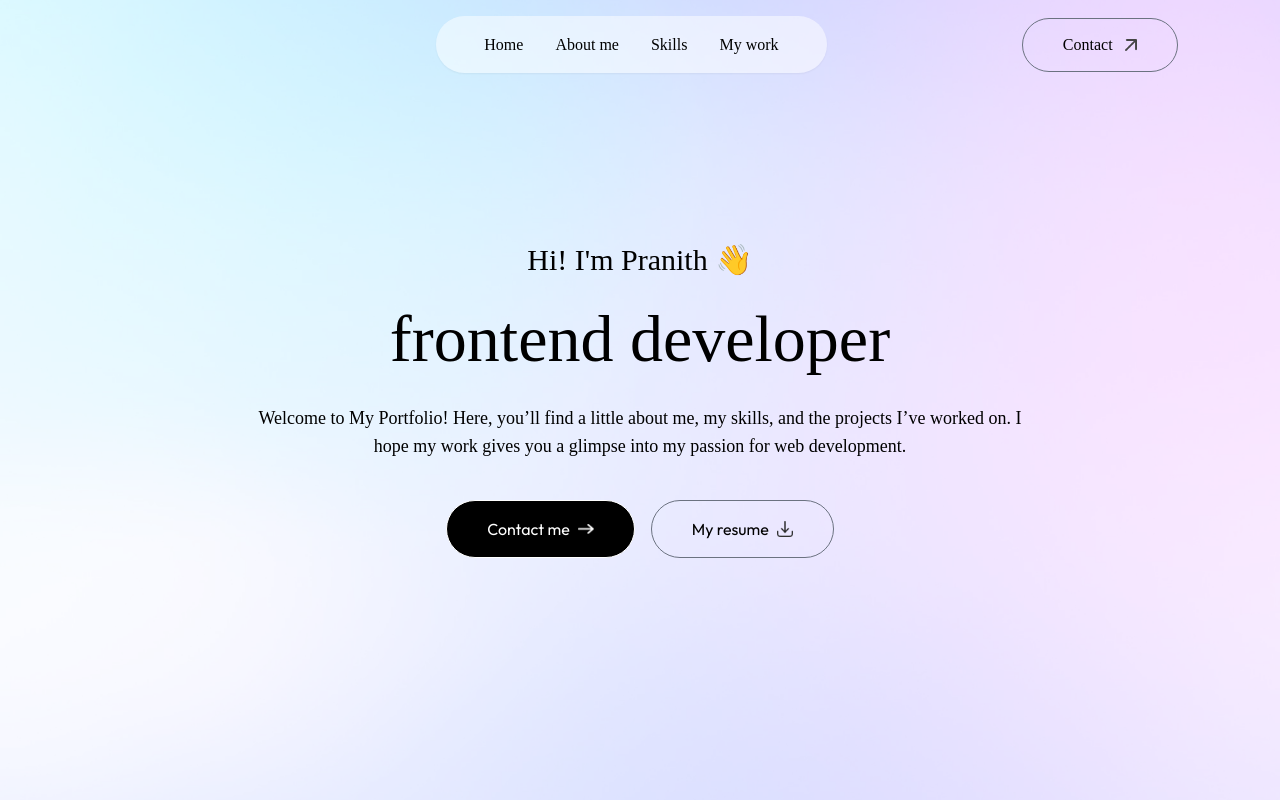
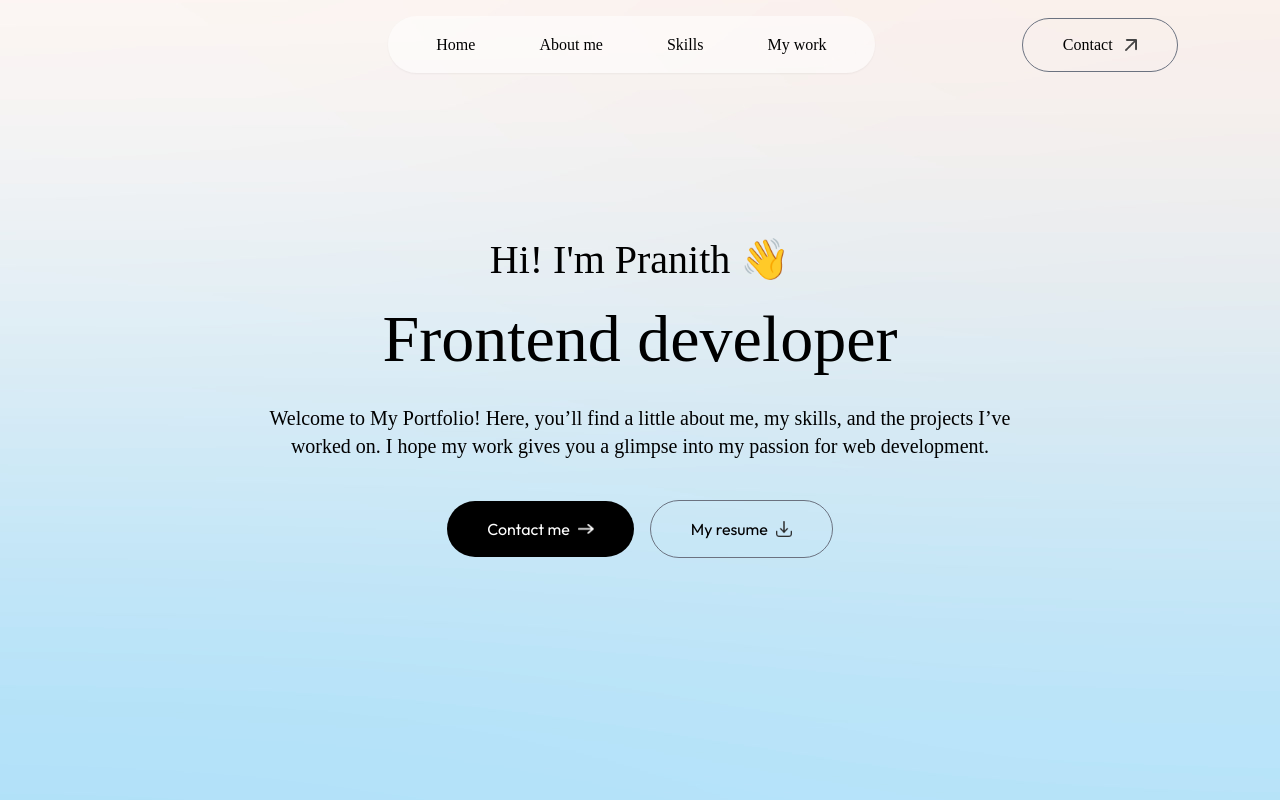
Before and after one commit to pranith-ng/portfolio, a Next.js app: page / in a window 1280 px wide. Shown: the top 800 px of the page. Built offline with nearby package versions, Linux system fonts and the light colour scheme; a web font is replaced by a local one.

Commit message:
bg upgrade

```diff
--- a/app/components/About.jsx
+++ b/app/components/About.jsx
@@ -8,7 +8,7 @@ const About = () => {
         <h4 className='text-center mb-2 text-lg font-Ovo'>Introduction</h4>
         <h2 className='text-center text-5xl font-Ovo' >About me</h2>
 
-            <p className='my-10 max-w-2xl font-Ovo'>
+            <p className='my-10 max-w-2xl font-Ovo text-justify md:text-lg md:leading-relaxed'>
             I’m a self-taught front-end developer with a passion for creating visually appealing and user-friendly websites. My journey began with curiosity and a desire to understand how web pages are built. Through online resources, hands-on projects, and constant experimentation, I’ve developed my skills in HTML, CSS, JavaScript, and frameworks like React, Next.js, and Tailwind CSS. For the back-end, I’ve worked with Firebase and Supabase to create dynamic, data-driven applications. I enjoy solving problems, learning new technologies, and turning creative ideas into functional websites. My goal is to always deliver clear, responsive, and engaging web experiences.
             </p>
             <ul className='grid grid-cols-1 sm:grid-cols-2 gap-6 max-w-2xl'>
--- a/app/components/Contact.jsx
+++ b/app/components/Contact.jsx
@@ -85,7 +85,7 @@ const Contact = () => {
 
 
       <p className='text-center max-w-2xl mx-auto mb-12 font-Ovo'>
-        if you have any questions comments or feedback please use the form below
+        If you have any questions comments or feedback please use the form below
       </p>
 
       <form onSubmit={onSubmit} className='max-w-2xl mx-auto'>
--- a/app/components/Header.jsx
+++ b/app/components/Header.jsx
@@ -6,17 +6,17 @@ export const Header = () => {
     return (
         <div className='w-11/12 max-w-3xl text-center mx-auto h-screen flex flex-col items-center justify-center gap-4'>
 
-            <h3 className='text-2xl md:text-3xl mb-3 font-Ovo animate-slideUpFade'>
+            <h3 className='text-2xl sm:text-3xl md:text-[2.5rem] mb-3 font-Ovo animate-slideUpFade'>
                 Hi! I'm Pranith 👋
             </h3>
-            <h1 className='text-4xl mb-2 sm:text-6xl lg:text-[66px] font-Ovo animate-slideUpFade2'> frontend developer </h1>
+            <h1 className='text-4xl mb-2 sm:text-6xl lg:text-[66px] font-Ovo animate-slideUpFade2'> Frontend developer </h1>
 
-            <p className='text-lg max-w-5xl mx-auto my-2 font-Ovo animate-slideUpFade'>
+            <p className='text-lg max-w-5xl mx-auto my-2 font-Ovo animate-slideUpFade sm:text-xl '>
                 Welcome to My Portfolio! Here, you’ll find a little about me, my skills, and the projects I’ve worked on. I hope my work gives you a glimpse into my passion for web development.
             </p>
             <div className='flex flex-col sm:flex-row items-center gap-4 mt-4 animate-slideUpFade2'>
                 <a href="#contact"
-                    className='px-10 py-3 border rounded-full border-white bg-black text-white flex items-center gap-2 hover:bg-blue-400 transition duration-500'
+                    className='px-10 py-3 rounded-full  bg-black text-white flex items-center gap-2 hover:bg-blue-400 transition duration-500'
                 >Contact me
                     <Image src={assets.right_arrow_white} alt='' className='w-4' />
                 </a>
--- a/app/components/Navbar.jsx
+++ b/app/components/Navbar.jsx
@@ -32,7 +32,7 @@ const Navbar = () => {
                 <Image
                     src={assets.header_bg_color}
                     alt=""
-                    className="w-full h-full object-cover opacity-40"
+                    className="w-full h-full object-cover opacity-100"
                 />
             </div>
 
@@ -41,7 +41,7 @@ const Navbar = () => {
                     damnnn
                     {/* <Image src={assets.logo} alt='' className='w-28 cursor-pointer mr-14' /> */}
                 </a>
-                <ul className={`hidden md:flex items-center gap-6 lg:gap-8 rounded-full px-12 py-3 ${isScroll ? "" : "bg-white shadow-sm bg-opacity-50"} `}>
+                <ul className={`hidden md:flex items-center gap-6 lg:gap-16 rounded-full px-12 py-3 ${isScroll ? "" : "bg-white shadow-sm bg-opacity-50"} `}>
                     <li><a className='font-Ovo' href="#top">Home</a></li>
                     <li><a className='font-Ovo' href="#about">About me</a></li>
                     <li><a className='font-Ovo' href="#skills">Skills</a></li>
--- a/app/components/ProjectPageTemplate.jsx
+++ b/app/components/ProjectPageTemplate.jsx
@@ -21,7 +21,7 @@ const ProjectPageTemplate = ({ projectData }) => {
                 <Image
                     src={assets.header_bg_color}
                     alt='bg-image'
-                    className="w-full h-full object-cover opacity-40"
+                    className="w-full h-full object-cover opacity-100"
                 />
             </div>
 
```
Also changed, not shown: assets/header_bg_color.jpg, assets/header_bg_colormain.jpg (added).
